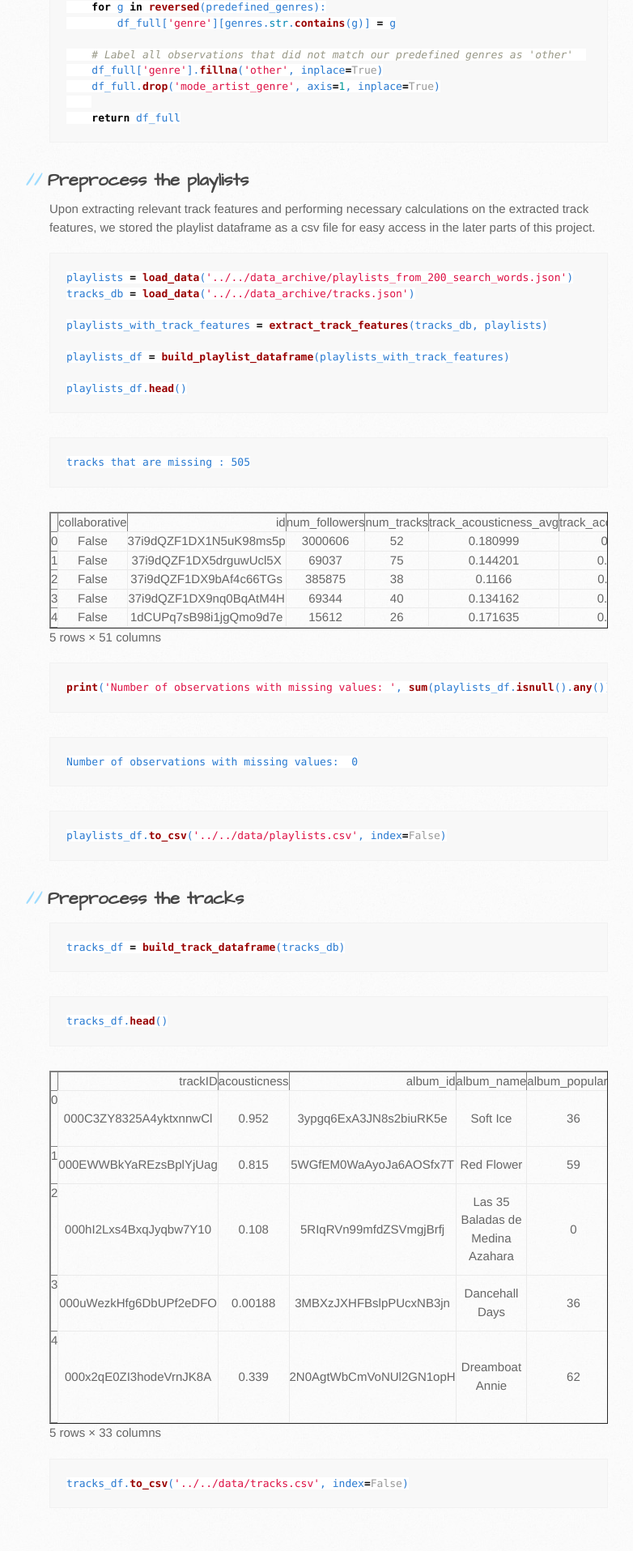
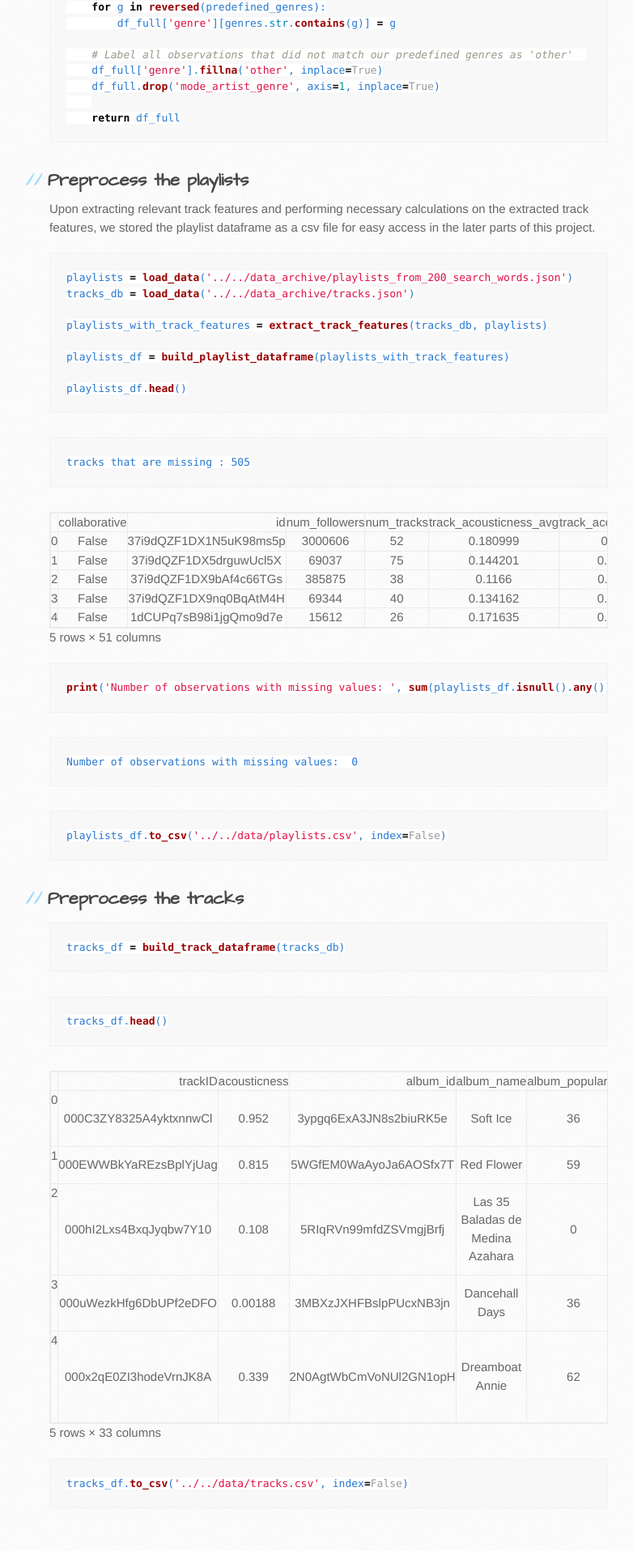
Before and after one commit to AC209a-Project-Spotify/group30, a Jekyll site: the page built from Data_Preprocessing.md, in a window 1280 px wide. Shown: the part 4112-6027 px from the top of the page at 81% size, without its empty margins (109-891 px from the left). Built offline with Jekyll 4.4.1, drawn with Linux system fonts in a browser that asks for light colours; our own code applies the rules of GitHub Pages for plain Markdown files.

Commit message:
edit style

```diff
--- a/_sass/jekyll-theme-architect.scss
+++ b/_sass/jekyll-theme-architect.scss
@@ -164,8 +164,9 @@
 
 table {
   display: block;
-  overflow: auto;
+  overflow: scroll;
   width: 100%;
+  border: 1px solid #ebebeb;
 }
 
 th {
```
